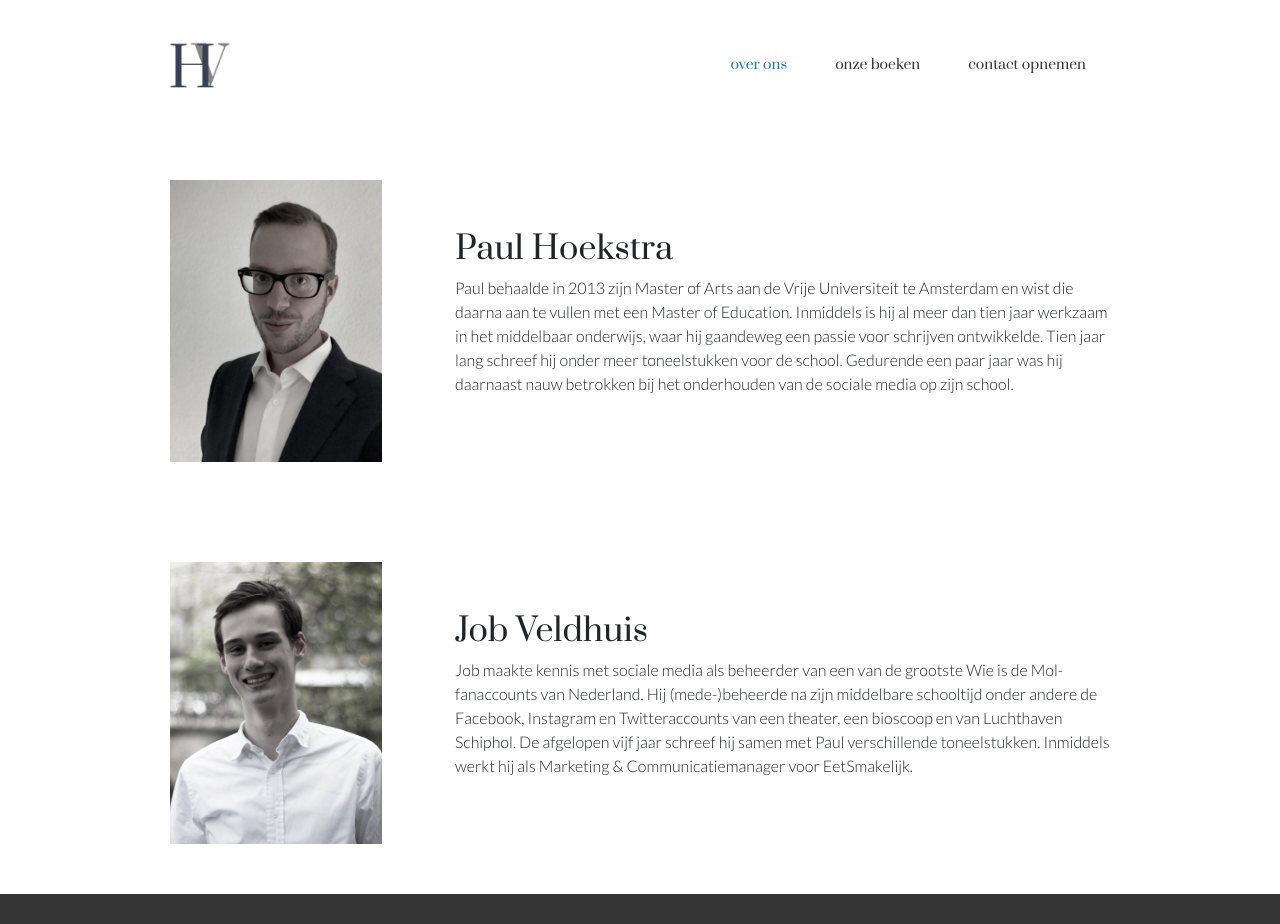
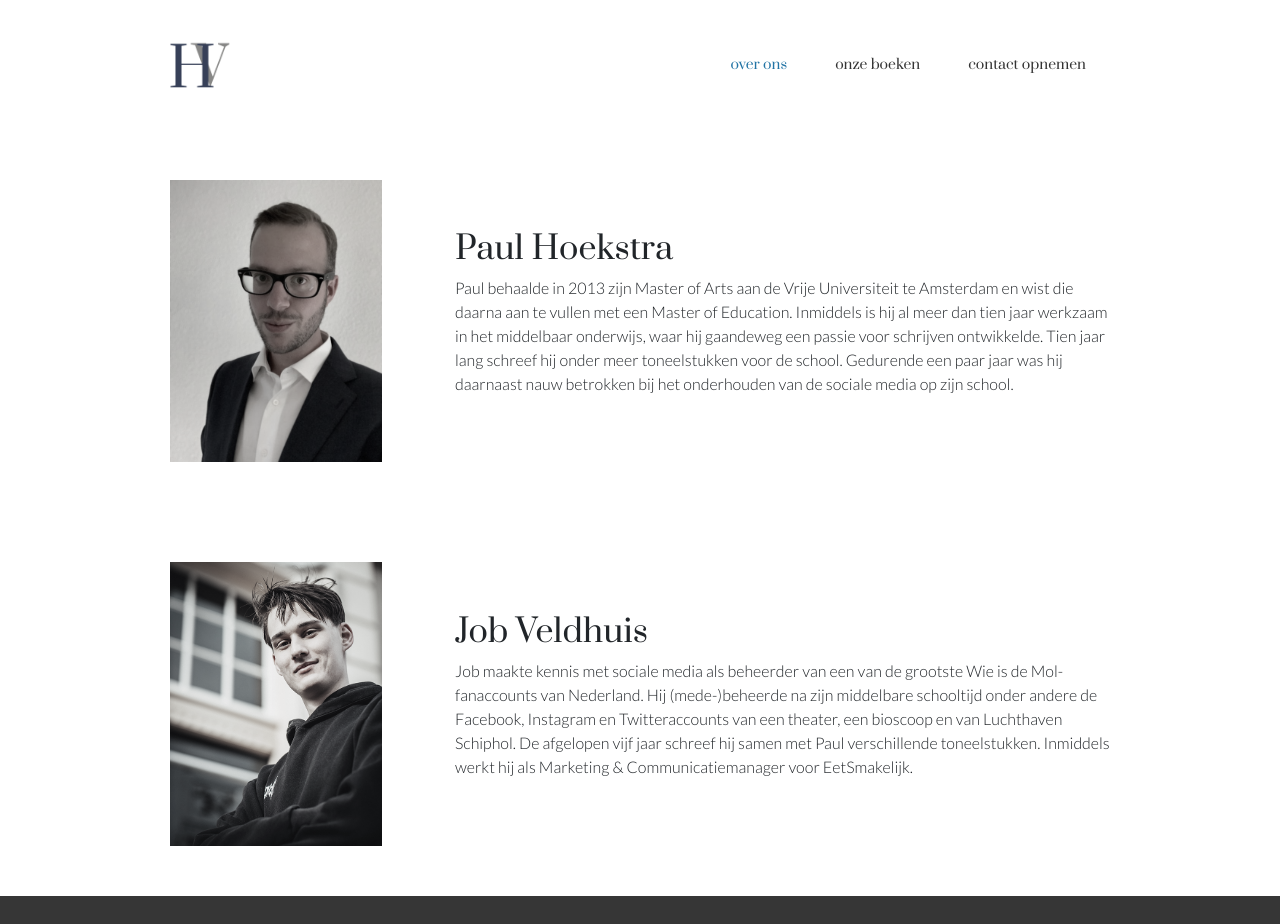
Before and after one commit to jobveldhuis/hoekstraenveldhuis.nl, a Next.js app in the folder hoekstraenveldhuis.nl/: page /over-ons in a window 1280 px wide. Shown: the top 924 px of the page. Built offline with nearby package versions, Linux system fonts and the light colour scheme.

Commit message:
Changed image for Job Veldhuis

```diff
--- a/hoekstraenveldhuis.nl/pages/over-ons.js
+++ b/hoekstraenveldhuis.nl/pages/over-ons.js
@@ -28,7 +28,7 @@ export default function Home () {
                 <PeopleComponent
                     name={'Job Veldhuis'}
                     description={'Job maakte kennis met sociale media als beheerder van een van de grootste Wie is de Mol-fanaccounts van Nederland. Hij (mede-)beheerde na zijn middelbare schooltijd onder andere de Facebook, Instagram en Twitteraccounts van een theater, een bioscoop en van Luchthaven Schiphol. De afgelopen vijf jaar schreef hij samen met Paul verschillende toneelstukken. Inmiddels werkt hij als Marketing & Communicatiemanager voor EetSmakelijk.'}
-                    image={'images/job-veldhuis.jpeg'}
+                    image={'images/job-veldhuis.jpg'}
                 />
             </Layout>
         </div>
```
Also changed, not shown: hoekstraenveldhuis.nl/public/images/job-veldhuis.jpeg (deleted), hoekstraenveldhuis.nl/public/images/job-veldhuis.jpg (added).
